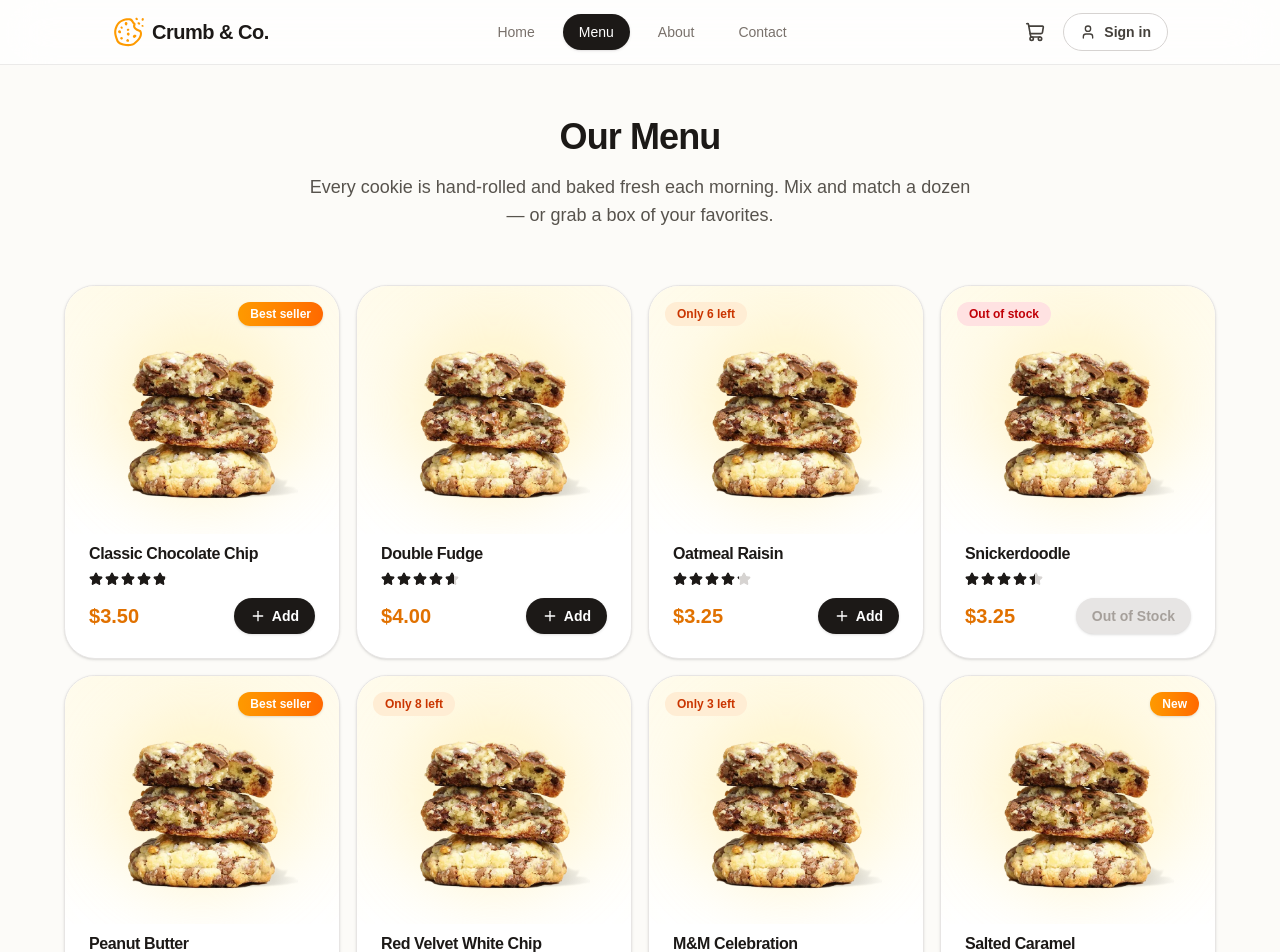
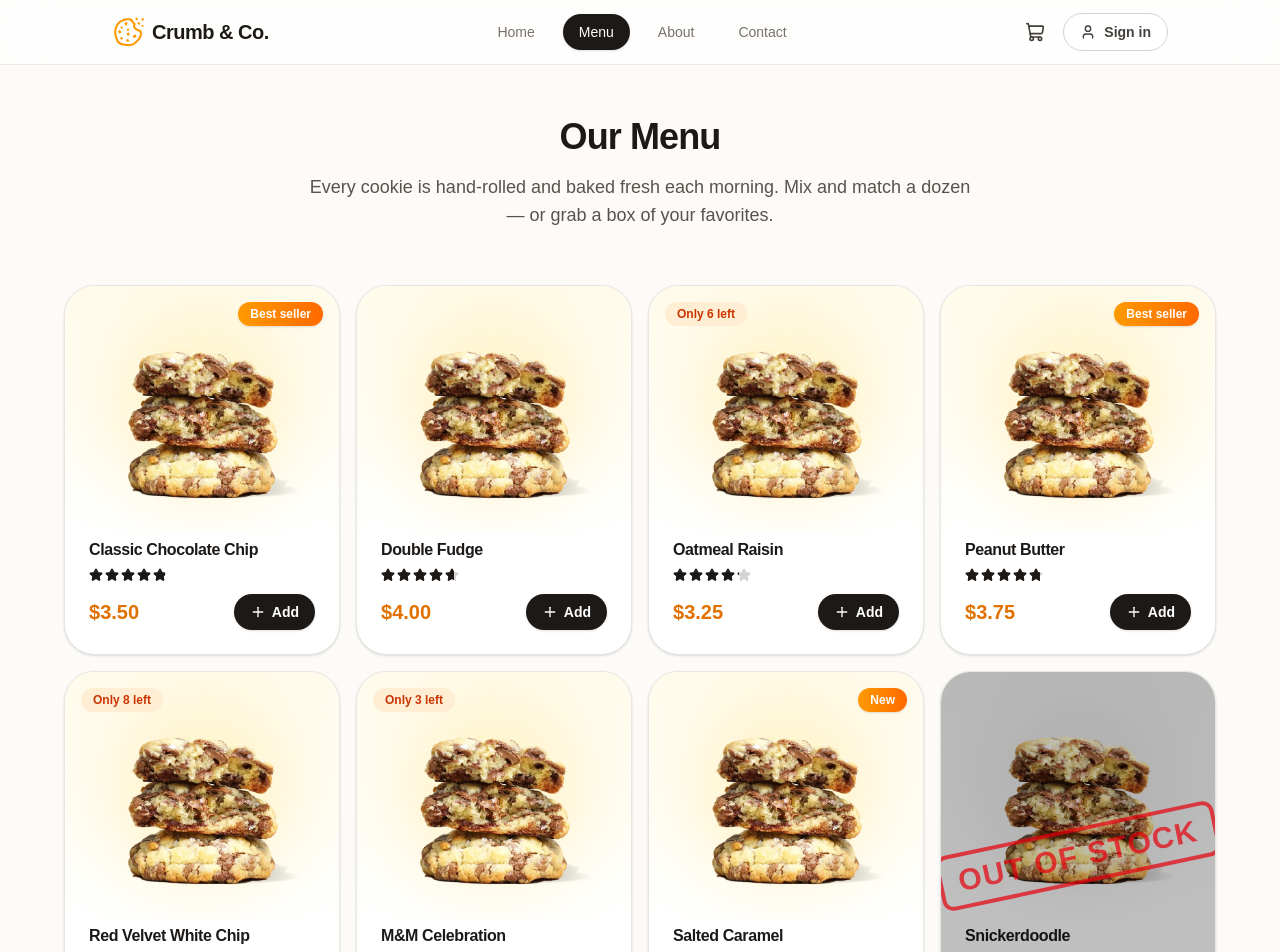
Before and after one commit to juliarina/cookie-store, a React (Vite) app: page /menu in a window 1280 px wide. Shown: the top 952 px of the page. Built offline with nearby package versions, Linux system fonts and the light colour scheme.

Commit message:
feat: style out-of-stock menu cards with gray dim, stamp, and sort last

```diff
--- a/src/pages/Menu.tsx
+++ b/src/pages/Menu.tsx
@@ -24,7 +24,9 @@ export default function Menu() {
       </div>
 
       <div className="mt-14 grid grid-cols-2 gap-4 lg:grid-cols-3 xl:grid-cols-4">
-        {cookies.map((cookie) => {
+        {[...cookies]
+          .sort((a, b) => Number(a.stock === 0) - Number(b.stock === 0))
+          .map((cookie) => {
           const inCart = cartQuantity(cookie.id)
           const outOfStock = cookie.stock === 0
           const atLimit = inCart >= cookie.stock
@@ -34,23 +36,26 @@ export default function Menu() {
           return (
             <article
               key={cookie.id}
-              className="group relative flex flex-col overflow-hidden rounded-3xl border border-stone-200 bg-white shadow-sm transition-all duration-300 hover:-translate-y-1.5 hover:border-amber-200 hover:shadow-xl hover:shadow-amber-900/10"
+              className={`group relative flex flex-col overflow-hidden rounded-3xl border border-stone-200 bg-white shadow-sm transition-all duration-300 hover:-translate-y-1.5 hover:border-amber-200 hover:shadow-xl hover:shadow-amber-900/10 ${
+                outOfStock
+                  ? "after:pointer-events-none after:absolute after:inset-0 after:bg-black/25 after:content-['']"
+                  : ""
+              }`}
             >
-              <div className="relative flex items-center justify-center overflow-hidden bg-gradient-to-b from-amber-50 to-white px-4 pb-3 pt-6 sm:min-h-56 sm:px-8 sm:pb-4 sm:pt-10">
+              <div className={`relative flex items-center justify-center overflow-hidden bg-gradient-to-b px-4 pb-1 pt-8 sm:min-h-56 sm:px-8 sm:pb-4 sm:pt-10 ${
+                outOfStock ? "from-stone-100 to-white" : "from-amber-50 to-white"
+              }`}>
                 <div className="absolute inset-0 flex items-center justify-center">
-                  <div className="h-[22vw] w-[22vw] rounded-full bg-amber-200/40 blur-2xl transition-transform duration-500 group-hover:scale-125 sm:h-36 sm:w-36 lg:h-44 lg:w-44" />
+                  <div className={`h-[22vw] w-[22vw] rounded-full blur-2xl transition-transform duration-500 group-hover:scale-125 sm:h-36 sm:w-36 lg:h-44 lg:w-44 ${
+                    outOfStock ? "bg-stone-300/40" : "bg-amber-200/40"
+                  }`} />
                 </div>
                 <img
                     src={cookieImage}
                     alt={cookie.name}
                     className="relative h-[20vw] w-[20vw] object-cover transition-transform duration-500 ease-out group-hover:scale-110 sm:h-40 sm:w-40 lg:h-48 lg:w-48"
                   />
-                <div className="absolute left-4 top-4 flex flex-col items-start gap-1.5">
-                  {outOfStock && (
-                    <span className="rounded-full bg-red-100 px-3 py-1 text-xs font-semibold text-red-700">
-                      Out of stock
-                    </span>
-                  )}
+                <div className="absolute left-4 top-4 hidden flex-col items-start gap-1.5 sm:flex">
                   {!outOfStock && lowStock && (
                     <span className="rounded-full bg-orange-100 px-3 py-1 text-xs font-semibold text-orange-700">
                       Only {remaining} left
@@ -64,7 +69,7 @@ export default function Menu() {
                 )}
               </div>
 
-              <div className="flex flex-1 flex-col p-6 pt-2">
+              <div className="flex flex-1 flex-col p-6 pt-1">
                 <h2 className="truncate text-base font-semibold tracking-tight text-stone-900">
                   {cookie.name}
                 </h2>
@@ -79,7 +84,7 @@ export default function Menu() {
                     type="button"
                     disabled={outOfStock || atLimit}
                     onClick={() => addToCart(cookie)}
-                    className="inline-flex w-full items-center justify-center gap-1.5 rounded-full bg-stone-900 px-3 py-2 text-sm font-semibold text-white shadow-sm transition-all duration-200 hover:scale-[1.04] hover:bg-amber-500 active:scale-[0.98] disabled:cursor-not-allowed disabled:bg-stone-200 disabled:text-stone-400 disabled:hover:scale-100 sm:w-auto sm:px-4"
+                    className="hidden w-full items-center justify-center gap-1.5 rounded-full bg-stone-900 px-3 py-2 text-sm font-semibold text-white shadow-sm transition-all duration-200 hover:scale-[1.04] hover:bg-amber-500 active:scale-[0.98] disabled:cursor-not-allowed disabled:bg-stone-200 disabled:text-stone-400 disabled:hover:scale-100 sm:inline-flex sm:w-auto sm:px-4"
                   >
                     {outOfStock ? (
                       "Out of Stock"
@@ -94,6 +99,14 @@ export default function Menu() {
                   </button>
                 </div>
               </div>
+
+              {outOfStock && (
+                <div className="pointer-events-none absolute inset-0 z-10 flex items-center justify-center">
+                  <span className="-rotate-12 whitespace-nowrap rounded-md border-4 border-red-600/70 px-4 py-1.5 text-2xl font-black uppercase tracking-wider text-red-600/70 sm:text-3xl">
+                    Out of Stock
+                  </span>
+                </div>
+              )}
             </article>
           )
         })}
```
